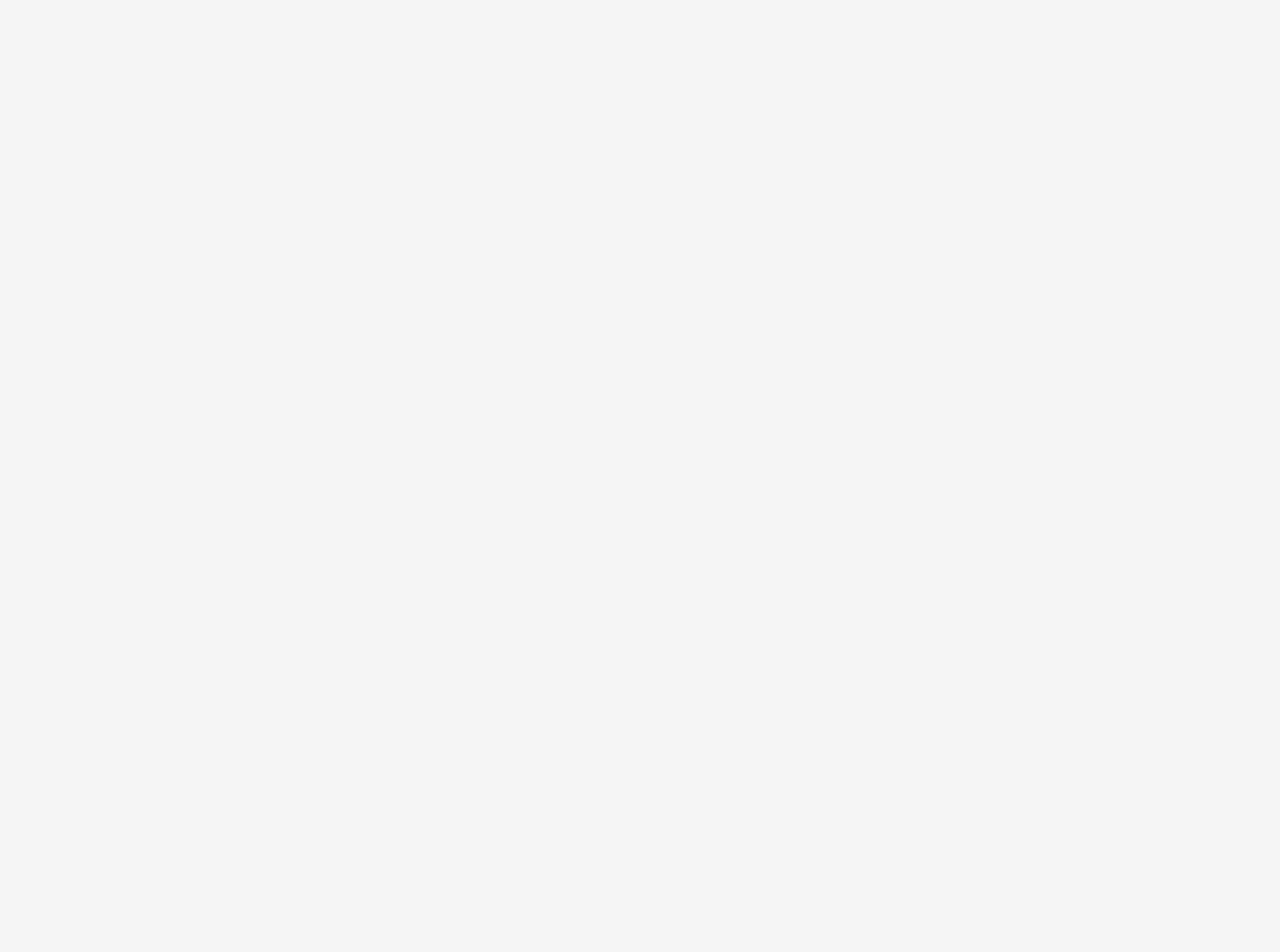
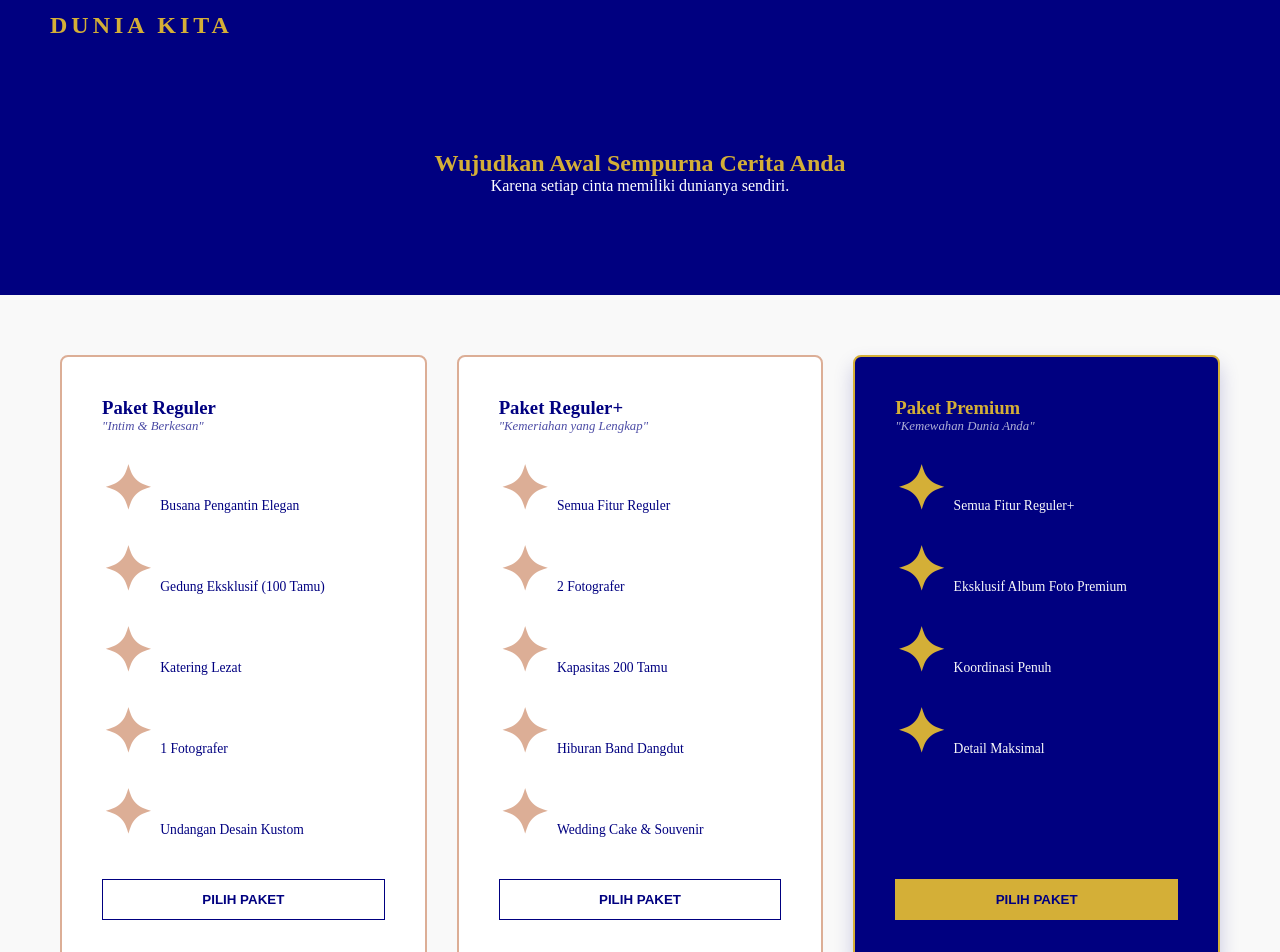
Before and after one commit to Rei-khen/belajar-react, a React (Vite) app: page /wedding in a window 1280 px wide. Before the commit this address had no page. Shown: the top 952 px of the page. Before the commit the page ends 800 px from the top, so only its background shows below. Built offline with nearby package versions, Linux system fonts and the light colour scheme.

Commit message:
feat : menambahkan halaman WeddingPage

```diff
--- a/src/App.jsx
+++ b/src/App.jsx
@@ -2,6 +2,7 @@ import { BrowserRouter as Router, Routes, Route, Link } from "react-router-dom";
 import MainPage from "./pages/MainPage";
 import CounterPage from "./pages/CounterPage";
 import PokemonPage from "./pages/PokemonPage";
+import WeddingPage from "./pages/WeddingPage";
 
 export default function App() {
   return (
@@ -11,6 +12,8 @@ export default function App() {
       <Route path="/" element={<MainPage />} />
       <Route path="/counter" element={<CounterPage />} />
       <Route path="/pokemon" element={<PokemonPage />} />
+      <Route path="/wedding" element={<WeddingPage />} />
+
     </Routes>
    </Router>
 
--- /dev/null
+++ b/src/components/PackageCard.jsx
@@ -0,0 +1,45 @@
+import React from 'react';
+import { COLORS } from '../constants/data';
+
+const PackageCard = ({ pkg }) => {
+  const isPremium = pkg.isPremium;
+
+  const cardStyle = {
+    backgroundColor: isPremium ? COLORS.navy : COLORS.white,
+    color: isPremium ? COLORS.softWhite : COLORS.navy,
+    padding: '40px',
+    borderRadius: '8px',
+    border: `2px solid ${isPremium ? COLORS.gold : COLORS.dustyRose}`,
+    display: 'flex',
+    flexDirection: 'column',
+    boxShadow: isPremium ? '0 10px 20px rgba(0,0,128,0.2)' : 'none'
+  };
+
+  return (
+    <div style={cardStyle}>
+      <h3 style={{ margin: '0', color: isPremium ? COLORS.gold : COLORS.navy }}>{pkg.name}</h3>
+      <p style={{ fontStyle: 'italic', fontSize: '0.8rem', marginBottom: '20px', opacity: 0.7 }}>"{pkg.tagline}"</p>
+      <ul style={{ listStyle: 'none', padding: 0, flexGrow: 1 }}>
+        {pkg.features.map((f, i) => (
+          <li key={i} style={{ marginBottom: '10px', fontSize: '0.85rem' }}>
+            <span style={{ color: isPremium ? COLORS.gold : COLORS.dustyRose, marginRight: '8px' }}>✦</span>
+            {f}
+          </li>
+        ))}
+      </ul>
+      <button style={{
+        marginTop: '20px',
+        backgroundColor: isPremium ? COLORS.gold : 'transparent',
+        color: isPremium ? COLORS.navy : COLORS.navy,
+        border: `1px solid ${isPremium ? COLORS.gold : COLORS.navy}`,
+        padding: '12px',
+        fontWeight: 'bold',
+        cursor: 'pointer'
+      }}>
+        PILIH PAKET
+      </button>
+    </div>
+  );
+};
+
+export default PackageCard;
--- /dev/null
+++ b/src/constants/data.js
@@ -0,0 +1,34 @@
+export const COLORS = {
+  navy: '#000080',
+  gold: '#D4AF37',
+  softWhite: '#F9F9F9',
+  dustyRose: '#DCAE96',
+  white: '#FFFFFF'
+};
+
+export const WEDDING_PACKAGES = [
+  {
+    id: 1,
+    name: "Paket Reguler",
+    tagline: "Intim & Berkesan",
+    description: "Fokus pada esensi janji suci dalam suasana yang hangat.",
+    features: ["Busana Pengantin Elegan", "Gedung Eksklusif (100 Tamu)", "Katering Lezat", "1 Fotografer", "Undangan Desain Kustom"],
+    isPremium: false
+  },
+  {
+    id: 2,
+    name: "Paket Reguler+",
+    tagline: "Kemeriahan yang Lengkap",
+    description: "Tambahkan warna dan keceriaan di hari bahagia Anda.",
+    features: ["Semua Fitur Reguler", "2 Fotografer", "Kapasitas 200 Tamu", "Hiburan Band Dangdut", "Wedding Cake & Souvenir"],
+    isPremium: false
+  },
+  {
+    id: 3,
+    name: "Paket Premium",
+    tagline: "Kemewahan Dunia Anda",
+    description: "Layanan katering dan fasilitas terlengkap untuk hari paling bersejarah.",
+    features: ["Semua Fitur Reguler+", "Eksklusif Album Foto Premium", "Koordinasi Penuh", "Detail Maksimal"],
+    isPremium: true
+  }
+];
--- /dev/null
+++ b/src/pages/WeddingPage.jsx
@@ -0,0 +1,41 @@
+import React from 'react';
+import PackageCard from '../components/PackageCard';
+import { COLORS, WEDDING_PACKAGES } from '../constants/data';
+
+// Komponen Lokal sederhana untuk Header & Footer
+const Navbar = () => (
+  <nav style={{ backgroundColor: COLORS.navy, padding: '20px 50px', color: COLORS.gold, textAlign: 'center' }}>
+    <h1 style={{ margin: 0, letterSpacing: '4px' }}>DUNIA KITA</h1>
+  </nav>
+);
+
+const WeddingPage = () => {
+  return (
+    <div style={{ backgroundColor: COLORS.softWhite, minHeight: '100vh', fontFamily: 'serif' }}>
+      <Navbar />
+
+      <header style={{ backgroundColor: COLORS.navy, color: 'white', padding: '100px 20px', textAlign: 'center' }}>
+        <h2 style={{ color: COLORS.gold }}>Wujudkan Awal Sempurna Cerita Anda</h2>
+        <p>Karena setiap cinta memiliki dunianya sendiri.</p>
+      </header>
+
+      <main style={{ padding: '60px 20px', maxWidth: '1200px', margin: '0 auto' }}>
+        <div style={{
+          display: 'grid',
+          gridTemplateColumns: 'repeat(auto-fit, minmax(300px, 1fr))',
+          gap: '30px'
+        }}>
+          {WEDDING_PACKAGES.map(pkg => (
+            <PackageCard key={pkg.id} pkg={pkg} />
+          ))}
+        </div>
+      </main>
+
+      <footer style={{ textAlign: 'center', padding: '40px', color: COLORS.navy, opacity: 0.6 }}>
+        <p>© 2026 Dunia Kita</p>
+      </footer>
+    </div>
+  );
+};
+
+export default WeddingPage;
```
